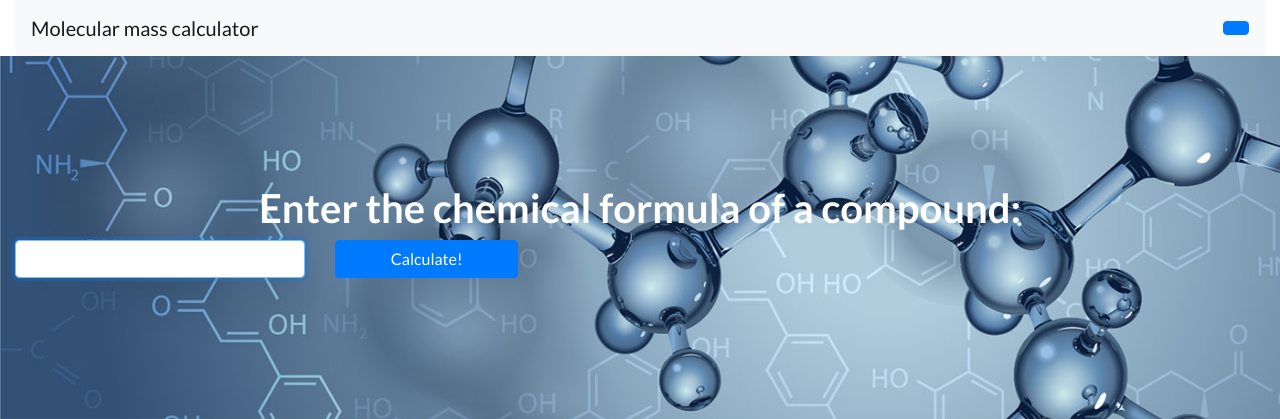
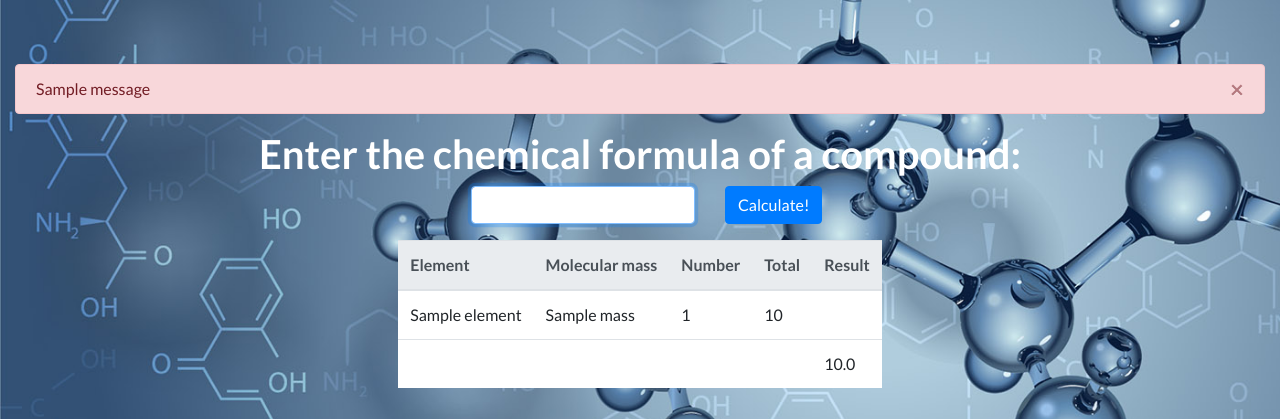
Before and after one commit to meksju/chemical_calc, a Flask app: template templates/pages/index.html in a window 1280 px wide. Shown: the top 419 px of the page. Run offline with Flask 2, Linux system fonts and the light colour scheme; the template is opened without the code that fills it: most values are stand-ins (such as "Sample title", 1, 10 or a date in 2020); one stand-in notice (Sample message) is shown; some libraries are stand-ins or nearby versions.

Commit message:
calculates mass shows results page view

```diff
--- a/app.py
+++ b/app.py
@@ -1,13 +1,15 @@
-from flask import Flask, render_template, jsonify, redirect, request
+import requests
+from flask import Flask, render_template, redirect, request
 from flask_mysqldb import MySQL
 import re
-# noinspection PyUnresolvedReferences
 import json
-import os
+from flask import flash
 
 app = Flask(__name__)
 
-app.config['MYSQL_HOST'] = 'localhost'
+app.secret_key = b'_5#y2L"F4Q8z\n\xec]/'
+
+app.config['MYSQL_HOST'] = '127.0.0.1'
 app.config['MYSQL_USER'] = 'root'
 app.config['MYSQL_PASSWORD'] = 'root'
 app.config['MYSQL_DB'] = 'chemical_calc'
@@ -17,8 +19,8 @@ mysql = MySQL(app)
 
 @app.before_first_request
 def insert_elements():
-    count = make_db_request("""SELECT * FROM `elements`""", "")
-    if count == 0:
+    count = make_db_request("""SELECT count(*) FROM `elements`""", "")
+    if count[0][0] == 0:
         with open('data/PeriodicTableJSON.json') as f:
             data = json.load(f)
             elements = data['elements']
@@ -26,6 +28,20 @@ def insert_elements():
         for item in elements:
             make_db_request("""INSERT INTO `elements` (`name`, `mass`) VALUES (%s, %s)""",
                             (item['symbol'], item['atomic_mass']))
+        # add existed formulas from wiki
+        r = requests.get("https://en.wikipedia.org/wiki/Glossary_of_chemical_formulae")
+        try:
+            from BeautifulSoup import BeautifulSoup
+        except ImportError:
+            from bs4 import BeautifulSoup
+        html = r.text
+        parsed_html = BeautifulSoup(html, "html.parser")
+        table_data = parsed_html.find_all('table', attrs={'class': 'wikitable'})
+        for table in table_data:
+            lines = table.text.split("\n")
+            for line in lines:
+                if line != "" and line[0].isupper():
+                    make_db_request("""INSERT INTO `formulas` (compound) VALUES (%s)""", [line])
 
 
 @app.route('/')
@@ -35,22 +51,61 @@ def index():
 
 @app.route('/check', methods=["GET"])
 def check():
+    global data
     result = request.args.get('formula')
-    # Checks if user provided input
-    if not result:
-        return apology("please write a formula")
+    # Checks if input exists in db formulas
+    match = make_db_request("""SELECT compound FROM `formulas` WHERE compound=%s""", [result])
+    if len(match) == 0:
+        flash("There is no such compound!")
+        return redirect("/")
     else:
-        elements = []
+        # Creats array for parsed elements
+        element_number = []
+        parsed_elements = []
         elements = re.split("([A-Z][a-z]?)(\d+)?", result)
-        print(elements)
-        return redirect('/')
+        for element in elements:
+            if element:
+                parsed_elements.append(element)
+        # Loops through parsed elements and their indexes to check element and it`s number
+        for index, object in enumerate(parsed_elements):
+            # Checks if current object is string and if it isn't last element in array
+            if object.isalpha():
+                element_number.append(object)
+                # Checks next element
+                if index + 1 < len(parsed_elements):
+                    if parsed_elements[index + 1].isalpha():
+                        element_number.append("1")
+                    elif parsed_elements[index + 1].isdigit():
+                        element_number.append(parsed_elements[index + 1])
+                if index == len(parsed_elements) - 1 and object.isalpha():
+                    element_number.append("1")
+        # Makes operations with array of elements
+        formula = []
+        info = {}
+        for element in element_number:
+            if re.match(r'^([\s\d]+)$', element):
+                info["number"] = int(element)
+            else:
+                data = make_db_request("""SELECT name, mass FROM `elements` WHERE name=%s""", [element])
+                # Splitting by line data elements to get list
+                for item in data:
+                    info["name"] = item[0]
+                    info["mass"] = item[1]
+            if "name" in info and "mass" in info and "number" in info:
+                formula.append(info)
+                info = {}
+        return render_template('pages/index.html', formula=formula)
+
 
 def make_db_request(query, variables):
     cursor = mysql.connection.cursor()
     if not variables:
-        result = cursor.execute(query)
+        cursor.execute(query)
+        result = cursor.fetchall()
     else:
-        result = cursor.execute(query, variables)
+        cursor.execute(query, variables)
+        result = cursor.fetchall()
+    cursor.close()
     mysql.connection.commit()
     return result
 
--- a/static/styles/css/landing-page.css
+++ b/static/styles/css/landing-page.css
@@ -6,6 +6,13 @@
 
 body {
   font-family: 'Lato', 'Helvetica Neue', Helvetica, Arial, sans-serif;
+  background-image: url("/static/img/header.jpg");
+    position: relative;
+   background-repeat: no-repeat;
+  background-size: cover;
+  padding-top: 5%;
+  width: 100%;
+
 }
 
 h1,
@@ -18,21 +25,26 @@ h6 {
   font-weight: 700;
 }
 
-header.main-header {
-  position: relative;
-  background: url("/static/img/header.jpg") no-repeat center center;
-  background-size: cover;
-  padding-top: 8rem;
-  padding-bottom: 8rem;
-  width: 100%;
+.main-header{
+    color: white;
 }
+
+.input-block{
+    margin-left: 35%;
+}
+
+.elements-table{
+    margin: auto;
+    background: white;
+    width: auto;
+}
+
 
 .form {
 box-sizing: border-box;
 }
 .background{
     width: 100%;
-    height: 900px;
     background-image: url("/static/img/main.jpg");
     background-repeat: repeat;
     filter: blur(2px);
@@ -111,7 +123,9 @@ header.masthead h1 {
   max-width: 12rem;
   box-shadow: 0px 5px 5px 0px #adb5bd;
 }
-
+.photo{
+    width: 100%;
+}
 .call-to-action {
   position: relative;
     background: #343a40 url("../img/bg-masthead.jpg") no-repeat center center;
@@ -130,7 +144,10 @@ header.masthead h1 {
   opacity: 0.3;
 }
 
-footer.footer {
-  padding-top: 4rem;
-  padding-bottom: 4rem;
+.footer {
+    background: white;
+    position: fixed;
+    height: 100px;
+    bottom: 0;
+    width: 100%;
 }
--- a/templates/layout/layout.html
+++ b/templates/layout/layout.html
@@ -17,15 +17,19 @@
 </head>
 <body>
     <div class="container-fluid">
-        <!-- Navigation -->
-    <div class="row">
-        <div class="col-md-12">
-            <nav class="navbar navbar-light bg-light static-top">
-                <a class="navbar-brand" href="#">Molecular mass calculator</a>
-                <a class="btn btn-primary" href="#"></a>
-            </nav>
-        </div>
-    </div>
+        {% with messages = get_flashed_messages() %}
+    {% if messages %}
+        {% for message in messages %}
+            <div class="alert alert-danger alert-dismissible fade show" role="alert">
+                <span>{{ message }}</span>
+                <button type="button" class="close" data-dismiss="alert" aria-label="Close">
+                <span aria-hidden="true">&times;</span>
+                </button>
+            </div>
+        {% endfor %}
+    {% endif %}
+{% endwith %}
+
         {% block main %}{% endblock %}
     </div>
 
--- a/templates/pages/index.html
+++ b/templates/pages/index.html
@@ -5,20 +5,20 @@
 {% endblock %}
 
 {% block main %}
-<!-- Main header -->
     <div class="row">
-        <header class="main-header  text-white text-center">
-        <div class="container-fluid">
+         <div class="search-box mx-auto">
             <div class="row">
+                <div class="col-md-12 text-center">
+                   <h1 class="main-header">Enter the chemical formula of a compound:</h1>
+                </div>
                 <div class="col-md-12">
-                   <h1>Enter the chemical formula of a compound:</h1>
                   <!-- Input form -->
-                    <div class="input-block mx-auto">
+                    <div class="input-block">
                         <form action="/check" method="get">
                         <div class="form-group">
                             <div class="row">
-                                <div class="col-md-3">
-                                    <input type="text" class="form-control" name="formula"  autofocus>
+                                <div class="col-md-4">
+                                    <input type="text" class="form-control" name="formula" id="formula" autofocus>
                                 </div>
                                 <div class="col-md-2">
                                     <button type="submit" class="btn btn-block btn-primary">Calculate!</button>
@@ -30,15 +30,11 @@
                </div>
             </div>
         </div>
-    </header>
     </div>
     <div class="row">
-        <div class="col-md-3 background">
-        </div>
-
-        <!-- Table result -->
-        <div class="col-md-6">
-            <table class="table">
+          <!-- Table result -->
+        <div class="col-md-12">
+            <table class="table elements-table">
                 <thead class="thead-light">
                     <tr>
                         <th>Element</th>
@@ -49,23 +45,39 @@
                     </tr>
                 </thead>
                 <tbody>
+                {% if formula %}
+                    {% set ns = namespace(total = 0.00) %}
+                    {% for element in formula %}
                     <tr>
-                        <th>value</th>
-                        <th>value</th>
-                        <th>value</th>
-                        <th>value</th>
-                        <th>value</th>
+                        <td>{{ element.name }}</td>
+                        <td>{{ element.mass }}</td>
+                        <td>{{ element.number }}</td>
+                        <td>{{ element.number*element.mass }}</td>
+                         <td></td>
+                        {% set ns.total = ns.total + element.number*element.mass %}
                     </tr>
+                    {% endfor %}
+                     <tr>
+                    <td></td>
+                    <td></td>
+                    <td></td>
+                    <td></td>
+                    <td>{{ ns.total| round(2) }}</td>
+                </tr>
+                {% endif %}
                 </tbody>
             </table>
         </div>
         <!-- End of table -->
-
-        <div class="col-md-3 background">
-        </div>
     </div>
 
-     <footer>
+     <footer class="footer fixed-bottom">
          <p>Created by: Oksana Kuziv</p>
      </footer>
+    <script>
+    $(document).ready(function(){
+        /* Alert window if input doesn't exist */
+
+    })
+    </script>
 {% endblock %}
```
